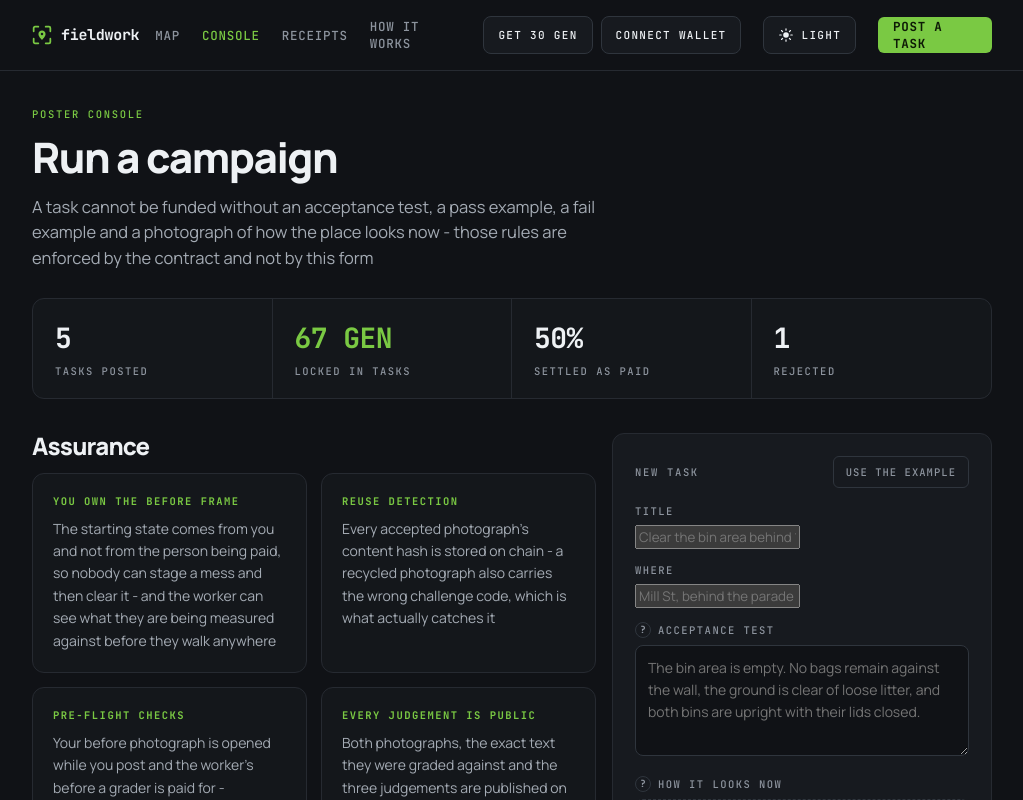
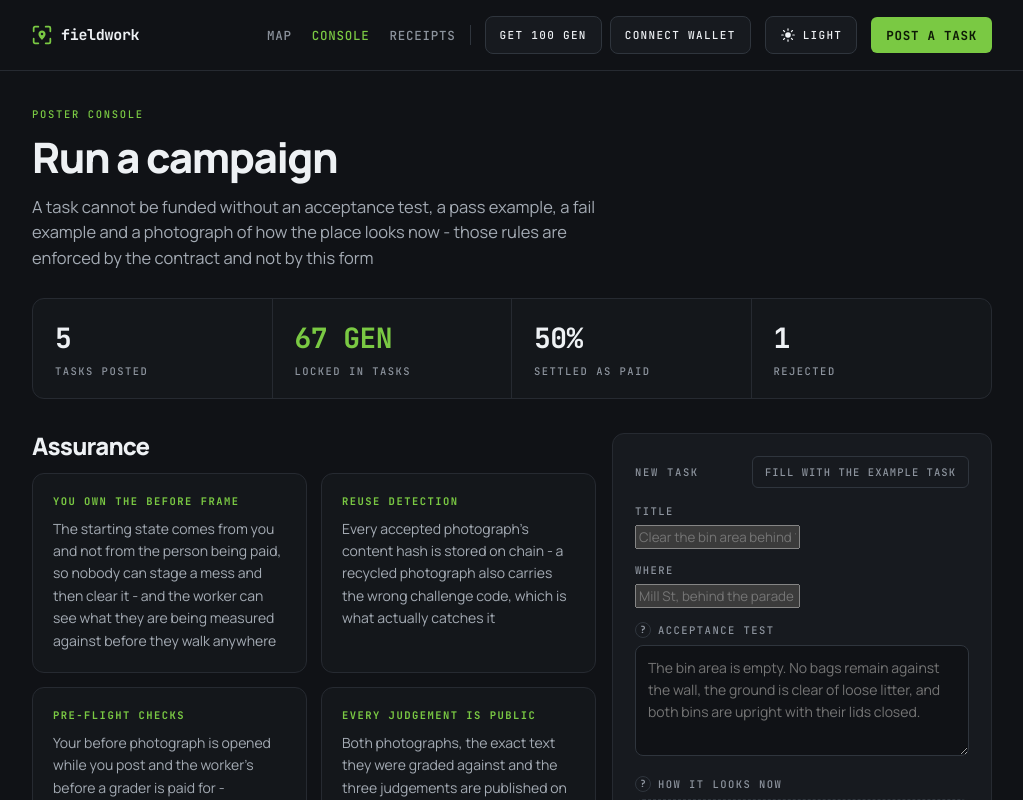
Before and after one commit to meitipro/genlayer-fieldwork, a Next.js app: page /console in a window 1280 px wide. Shown: the top 800 px of the page, without its empty margins (128-1151 px from the left). Built offline with nearby package versions, Linux system fonts and the light colour scheme; what genlayer-js would draw is missing.

Commit message:
ui changes

```diff
--- a/app/api/faucet/route.ts
+++ b/app/api/faucet/route.ts
@@ -20,7 +20,7 @@ export const dynamic = "force-dynamic";
 /** Whole GEN handed out per request. Not exported: a route file may only
  *  export the handler names Next recognises, and anything else fails the
  *  build with a constraint error on the generated route types. */
-const FAUCET_GEN = 30;
+const FAUCET_GEN = 100;
 
 /**
  * The amount goes as a decimal STRING, and that is not a style choice.
--- a/app/globals.css
+++ b/app/globals.css
@@ -228,14 +228,40 @@ img {
   letter-spacing: -0.02em;
 }
 
+/* One row, always. Every child holds its size and nothing wraps: the header is
+   on every screen, so a second line there moves the whole page down.
+   `min-width: 0` on the flex parent lets the link group shrink first if the
+   viewport ever gets tight, rather than the buttons being pushed out. */
 .site-nav {
   display: flex;
   align-items: center;
-  gap: 22px;
+  gap: 14px;
+  min-width: 0;
   font: 500 12.5px var(--mono);
   letter-spacing: 0.06em;
   text-transform: uppercase;
   color: var(--muted);
+}
+
+.site-nav > * {
+  flex: 0 0 auto;
+}
+
+/* The navigation half, grouped so the gap between links can be wider than the
+   gap between the controls. */
+.nav-links {
+  display: flex;
+  align-items: center;
+  gap: 20px;
+  min-width: 0;
+}
+
+/* A hairline between the two jobs. It is what makes the row read as
+   "navigation, then wallet" instead of one undifferentiated queue. */
+.nav-rule {
+  width: 1px;
+  height: 20px;
+  background: var(--line2);
 }
 
 .site-nav a[data-active="true"] {
@@ -477,6 +503,9 @@ img {
   background: var(--accent);
   color: var(--accent-ink);
   font-weight: 700;
+  /* The one thing in the header that must never break in half. It did, the
+     moment the wallet buttons joined the row. */
+  white-space: nowrap;
 }
 
 .nav-cta:hover {
@@ -938,13 +967,18 @@ input[type="checkbox"] {
     gap: 10px;
   }
   .site-nav {
+    gap: 9px;
+  }
+  .nav-links {
     gap: 12px;
   }
-  .site-nav .nav-secondary {
+  .site-nav .nav-secondary,
+  .nav-rule {
     display: none;
   }
-  .nav-cta {
-    padding: 0 12px;
+  .nav-cta,
+  .btn-mono {
+    padding: 0 11px;
     height: 34px;
   }
   .site-foot-inner {
@@ -954,11 +988,19 @@ input[type="checkbox"] {
 
 @media (max-width: 380px) {
   .site-nav {
-    gap: 10px;
+    gap: 7px;
     font-size: 11px;
+  }
+  .nav-links {
+    gap: 9px;
   }
   .brand-word {
     display: none;
+  }
+  .nav-cta,
+  .btn-mono {
+    padding: 0 9px;
+    font-size: 10.5px;
   }
 }
 
--- a/app/layout.tsx
+++ b/app/layout.tsx
@@ -57,7 +57,12 @@ export default function RootLayout({
               <Mark size={20} />
               <span className="brand-word">fieldwork</span>
             </Link>
+            {/* Two groups, not one long row. The links are one job and the
+                wallet is another, and running them together is what pushed the
+                call to action onto a second line once the faucet arrived.
+                "How it works" moved to the footer to buy the space back. */}
             <nav className="site-nav">
+              <span className="nav-links">
                 <NavLink href="/map">Map</NavLink>
                 <span className="nav-secondary">
                   <NavLink href="/console">Console</NavLink>
@@ -65,9 +70,8 @@ export default function RootLayout({
                 <span className="nav-secondary">
                   <NavLink href="/receipts">Receipts</NavLink>
                 </span>
-              <span className="nav-secondary">
-                <NavLink href="/how-it-works">How it works</NavLink>
               </span>
+              <span className="nav-rule" aria-hidden="true" />
               <WalletBar />
               <ThemeToggle />
               <Link href="/console" className="nav-cta">
--- a/components/PostTaskForm.tsx
+++ b/components/PostTaskForm.tsx
@@ -76,8 +76,32 @@ export function PostTaskForm() {
     setForm((f) => ({ ...f, [key]: value }));
   }
 
-  function fillExample() {
-    setForm((f) => ({ ...f, ...EXAMPLE }));
+  /**
+   * One press fills the whole form, photograph included, as a labelled test
+   * task.
+   *
+   * This used to fill the text and leave the photograph empty, which stranded
+   * exactly the person it exists for: someone trying the product for the first
+   * time has no "before" photograph of anything, so the example was a form
+   * they still could not send. The sample frame ships with the site, and the
+   * code is set to TEST42 because that is the code drawn inside the matching
+   * sample "after" frame the submit screen offers.
+   */
+  async function fillExample() {
+    setForm((f) => ({ ...f, ...EXAMPLE, fixedCode: "TEST42", claimMinutes: 1440 }));
+    try {
+      const res = await fetch("/samples/bins-before.jpg");
+      if (res.ok) {
+        const blob = await res.blob();
+        setBefore((old) => {
+          if (old) URL.revokeObjectURL(old.url);
+          return { blob, url: URL.createObjectURL(blob) };
+        });
+      }
+    } catch {
+      // The text is still filled; the photograph field simply stays theirs to
+      // provide, exactly as before.
+    }
   }
 
   const ready =
@@ -192,7 +216,7 @@ export function PostTaskForm() {
       <div className="spread">
         <div className="eyebrow">New task</div>
         <button className="btn-ghost-sm" type="button" onClick={fillExample}>
-          Use the example
+          Fill with the example task
         </button>
       </div>
 
--- a/components/WalletBar.tsx
+++ b/components/WalletBar.tsx
@@ -10,7 +10,7 @@ import { IS_STUDIO, connectWallet, humanError } from "@/lib/genlayer";
    which is only true of gas: posting a task is payable, so a fresh wallet could
    read the whole site and fund nothing. */
 
-const FAUCET_GEN = 30;
+const FAUCET_GEN = 100;
 
 function short(a: string): string {
   return `${a.slice(0, 6)}...${a.slice(-4)}`;
```
Also changed, not shown: components/CaptureFlow.tsx (+25 -0 lines), public/samples/bins-after.jpg (added), public/samples/bins-before.jpg (added). Lines whose indentation alone changed are shown as unchanged.
